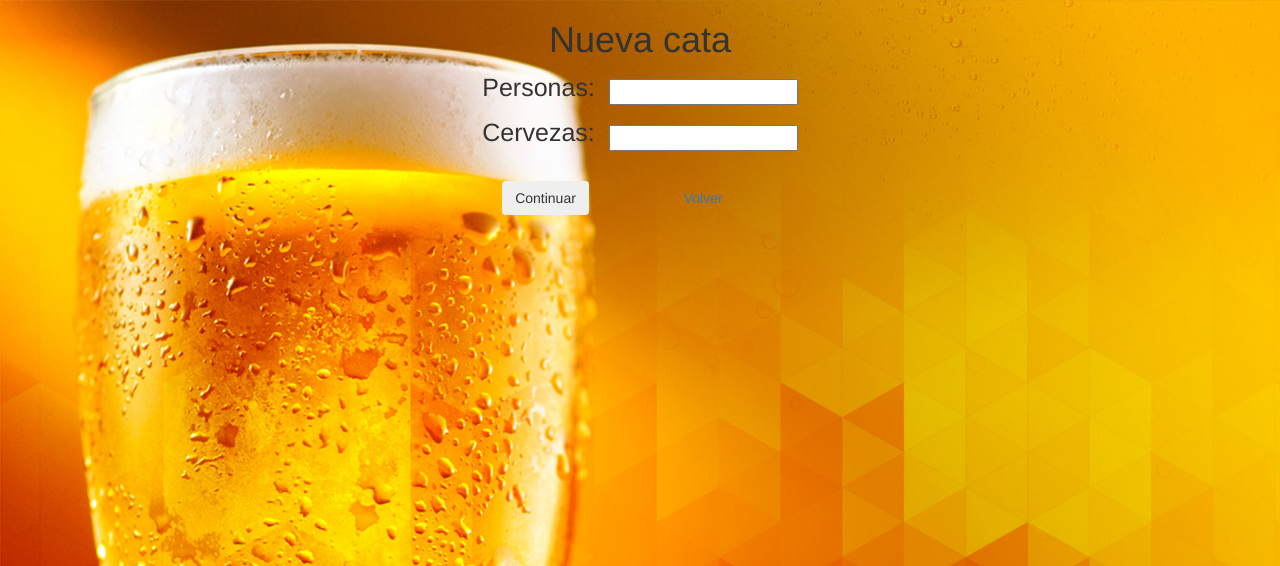
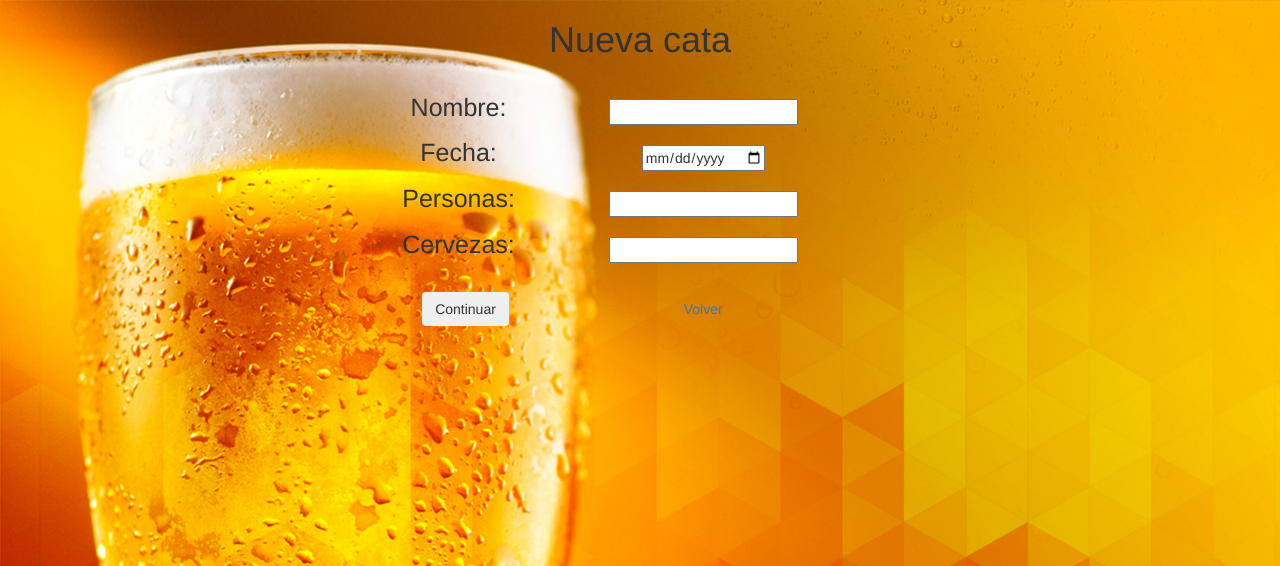
Before and after one commit to guillejd96/prCatas, a PHP site: page /nueva_cata.php in a window 1280 px wide. Shown: the top 566 px of the page. Run offline with PHP 8.4, Linux system fonts and the light colour scheme.

Commit message:
new changes

```diff
--- a/css/init.css
+++ b/css/init.css
@@ -1,15 +1,20 @@
 body {
   text-align: center;
-  align-content: center;
   background: url("../images/slider-home.jpg") no-repeat center top;
   background-size:cover;
 }
 
 table {
 	margin-left:auto;
-    margin-right:auto
+    margin-right:auto;
+    border-collapse: separate
 }
 
 p {
 	font-size: 25px;
 }
+
+td,th {
+	text-align: center;
+	padding-right: 5pc;
+}
--- a/index.php
+++ b/index.php
@@ -10,6 +10,6 @@
 <body>
 	<h1>Servidor de catas</h1><br>
 	<button type="button" class="btn btn-dark" onclick="location.href = 'nueva_cata.php'">Nueva cata</button> <br><br>
-	<button type="button" class="btn btn-dark">Ver catas</button> <br>
+	<button type="button" class="btn btn-dark" onclick="location.href = 'cata.php'">Ver catas</button> <br>
 </body>
 </html>
--- a/nueva_cata.php
+++ b/nueva_cata.php
@@ -8,8 +8,16 @@
 	<link rel="stylesheet" href="css/init.css">
 </head>
 <body>
-	<h1>Nueva cata</h1>
+	<h1>Nueva cata</h1><br>
 	<table>
+		<tr>
+			<td><p>Nombre:&nbsp;&nbsp;</p></td>
+			<td><input type="text" id="nombre"></td>
+		</tr>
+		<tr>
+			<td><p>Fecha:&nbsp;&nbsp;</p></td>
+			<td><input type="date" id="fecha"></td>
+		</tr>
 		<tr>
 			<td><p>Personas:&nbsp;&nbsp;</p></td>
 			<td><input type="text" id="cervezas"></td>
```
Also changed, not shown: cata.php (added, +44 -0 lines).
